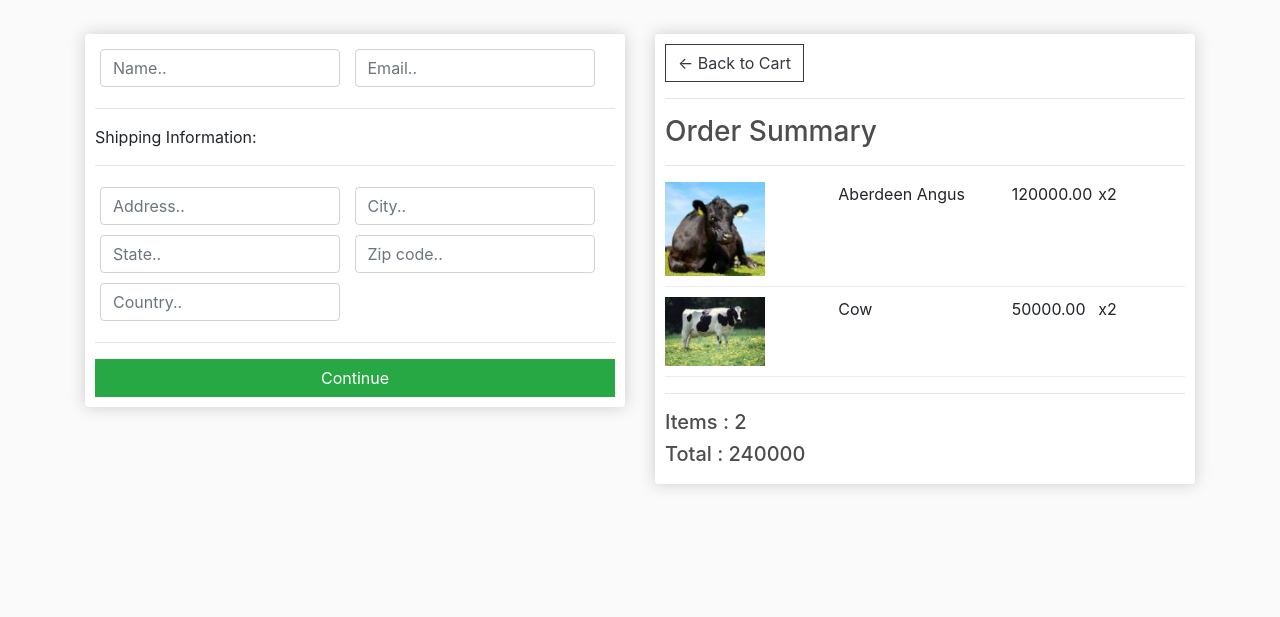
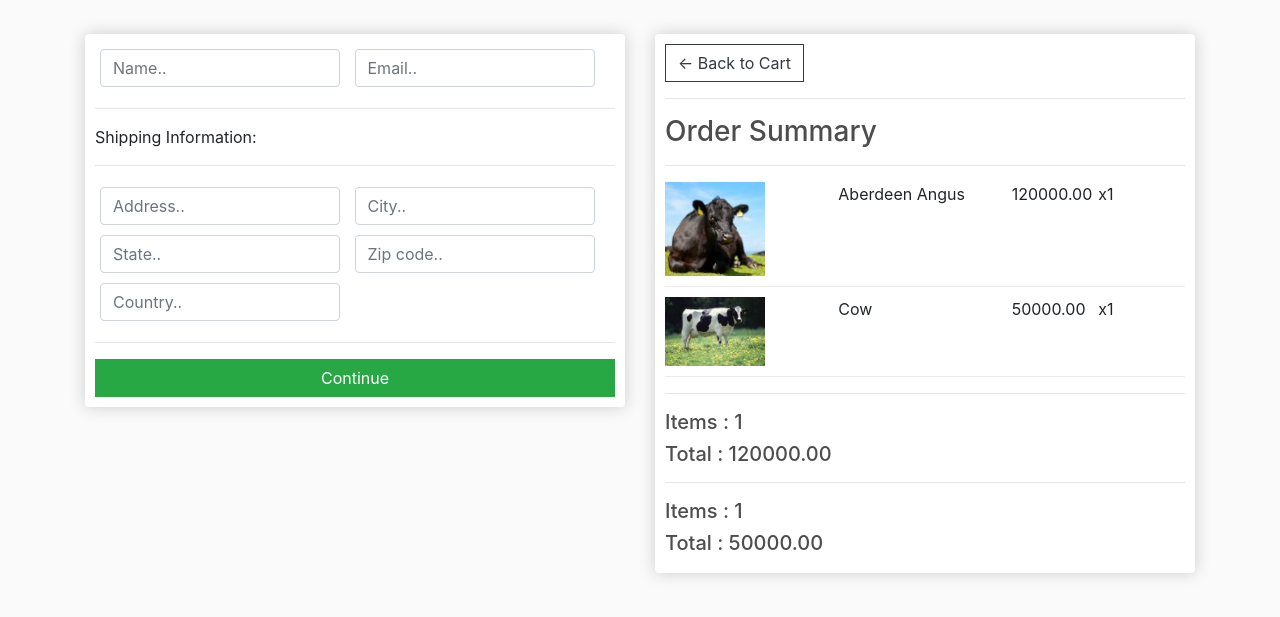
Before and after one commit to shakibkhan13/Domestic_animal, a Django app: page /checkout/ in a window 1280 px wide. Shown: the part 56-673 px from the top of the page. Run offline with Django 5.2, Linux system fonts and the light colour scheme; data comes from the database, SQL or seed files in the repository; both versions use the stored data as it was after the commit; some libraries are stand-ins or nearby versions.

Commit message:
Shakib_dev

```diff
--- a/home/models.py
+++ b/home/models.py
@@ -13,15 +13,32 @@ class Animal(models.Model):
     Animal_image = models.ImageField(upload_to='animal_images', default='')
 
 class Customer(models.Model):
-    User = models.OneToOneField(User,on_delete=models.SET_NULL, null=True, blank=True)
-    name = models.CharField(max_length=200)
-    email = models.CharField(max_length=200)
+    User = models.OneToOneField(User,on_delete=models.CASCADE, null=True, blank=True)
+    name = models.CharField(max_length=200, null=True)
+    email = models.CharField(max_length=200 ,null=True)
+
+    def __str__(self):
+        return self.name
+
+
+class Product(models.Model):
+    name = models.CharField(max_length=200 , null=True)
+    Price = models.FloatField()
+    digital = models.BooleanField(default=False, null=True, blank=False)
+
+
+    def __str__(self):
+        return self.name
+
 
 class Order(models.Model):
     user = models.ForeignKey(User, on_delete=models.CASCADE)
     total_amount = models.DecimalField(max_digits=10, decimal_places=2)
     date_ordered = models.DateTimeField(auto_now_add=True)
 
+
+
+
 class ShippingAddress(models.Model):
     user = models.ForeignKey(User, on_delete=models.CASCADE)
     order = models.ForeignKey(Order, on_delete=models.CASCADE)
--- a/home/templates/Checkout.html
+++ b/home/templates/Checkout.html
@@ -58,13 +58,14 @@
                 </div>
                 <div style="flex:2">{{ animal.Animal_name }}</div>
                 <div style="flex: 1">{{ animal.Animal_Prize }}</div>
-                <div style="flex: 1;">x2</div>
+                <div style="flex: 1;">x1</div>
             </div>
             {% endfor %}
-
+            {% for animal in animals %}
             <hr />
-            <h5>Items : 2</h5>
-            <h5>Total : 240000</h5>
+            <h5>Items : 1</h5>
+            <h5>Total : {{ animal.Animal_Prize }}</h5>
+            {% endfor %}
         </div>
     </div>
 </div>
--- a/home/templates/cart.html
+++ b/home/templates/cart.html
@@ -11,10 +11,10 @@
       <table class="table">
         <tr>
           <th>
-            <h5>Items : <strong>3</strong></h5>
+            <h5>Items : <strong>1</strong></h5>
           </th>
           <th>
-            <h5>Total : <strong>50000 Taka</strong></h5>
+            <h5>Total : <strong>120000 Taka</strong></h5>
           </th>
           <th>
             <a style="float: right; margin: 5px" class="btn btn-success" href="{% url 'checkout' %}">Checkout</a>
@@ -41,7 +41,7 @@
         <div style="flex: 2">{{ animal.Animal_name }}</div>
         <div style="flex: 1">{{ animal.Animal_Prize }}</div>
         <div style="flex: 2">
-          <p class="quantity">2</p>
+          <p class="quantity">1</p>
           <div class="quantity">
             <img class="chg-quantity" src="{% static 'images/down.png' %}" />
 
```
Also changed, not shown: db.sqlite3, home/migrations/0015_product_alter_customer_user_alter_customer_email_and_more.py (added), public/static/animal_images/Cow_jlm7K9D.jpeg (added).
